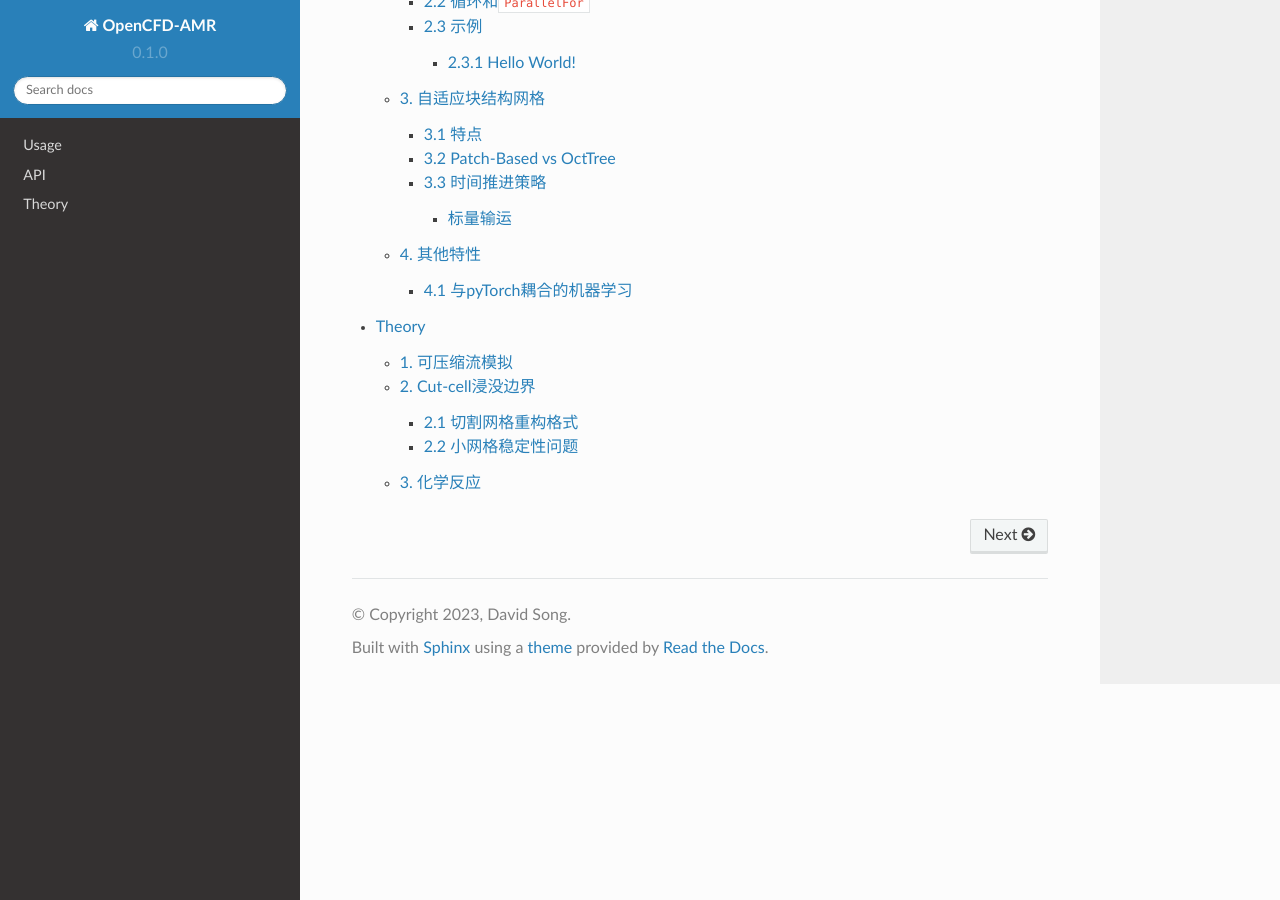
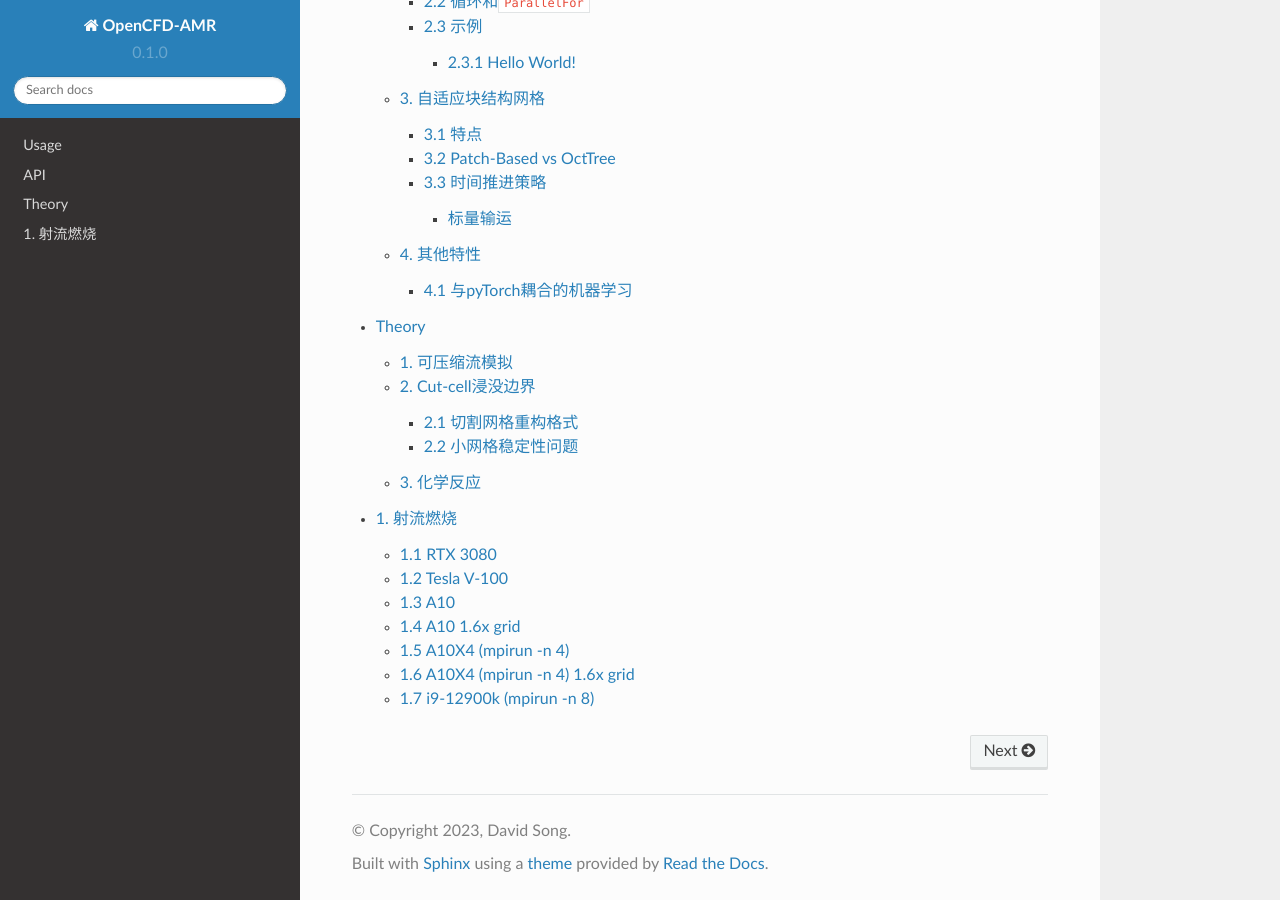
Before and after one commit to FR13ndSDP/OpenCFD-AMR-DOC, a Sphinx documentation site: the page built from docs/source/index.rst, in a window 1280 px wide and 900 px high, scrolled down 663 px. Built offline with Sphinx 7.4.7 and the Read the Docs theme 2.0.0, drawn with Linux system fonts in a browser that asks for light colours.

Commit message:
add validation

```diff
--- a/docs/source/index.rst
+++ b/docs/source/index.rst
@@ -17,3 +17,4 @@
    usage
    api
    theory
+   validation
--- /dev/null
+++ b/docs/source/validation.md
@@ -0,0 +1,38 @@
+# 1. 射流燃烧
+
+> 开启化学反应，单层网格, 160x64x64, 计算100步
+
+## 1.1 RTX 3080
+Run Time total        = **79.97765838**
+Run Time init         = 0.00442036
+Run Time advance      = 79.97317812
+
+## 1.2 Tesla V-100
+Run Time total        = **20.14456375**
+Run Time init         = 0.002265513
+Run Time advance      = 20.14219416
+
+## 1.3 A10
+Run Time total        = **86.84865471**
+Run Time init         = 0.004822282
+Run Time advance      = 86.84375563
+
+## 1.4 A10 1.6x grid
+Run Time total        = **139.4827673**
+Run Time init         = 0.006830545
+Run Time advance      = 139.4758513
+
+## 1.5 A10X4 (mpirun -n 4)
+Run Time total        = **30.5222507**
+Run Time init         = 0.002297403
+Run Time advance      = 30.51993597
+
+## 1.6 A10X4 (mpirun -n 4) 1.6x grid
+Run Time total        = **39.89737012**
+Run Time init         = 0.002684094
+Run Time advance      = 39.89466335
+
+## 1.7 i9-12900k (mpirun -n 8)
+Run Time total        = **325.6690344**
+Run Time init         = 0.064384584
+Run Time advance      = 325.6030875
```
